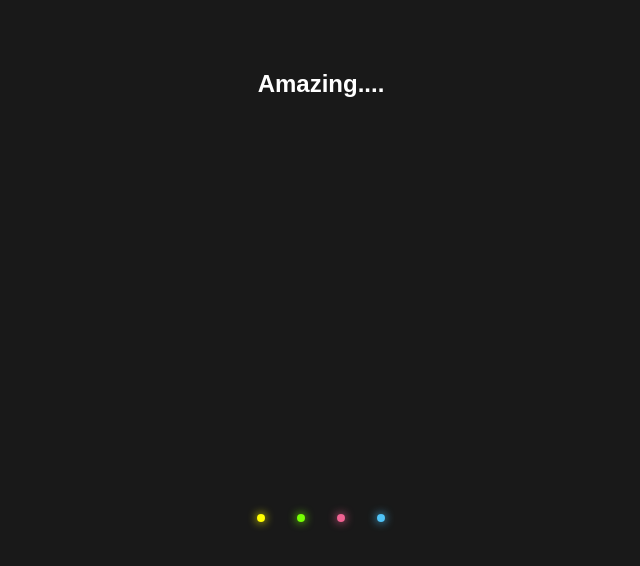
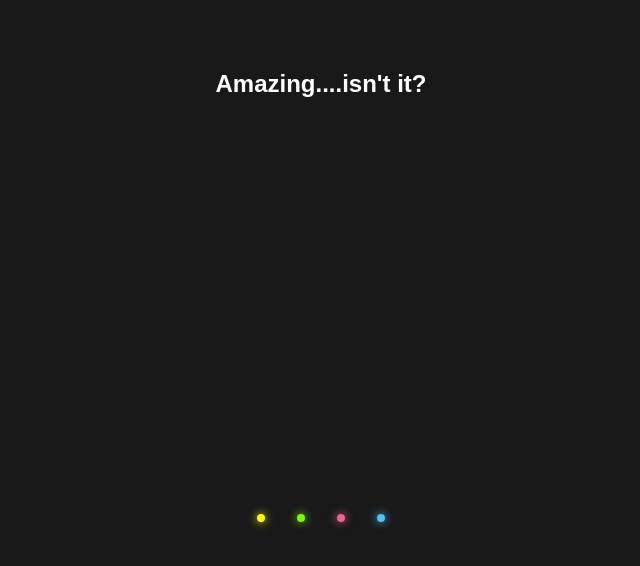
Before and after one commit to anupoleo/my-first-repo, a plain HTML site: page index.html in a window 1280 px wide. Shown: the whole page, without its empty margins (319-959 px from the left). Drawn offline with Linux system fonts and the light colour scheme.

Commit message:
updated header

```diff
--- a/index.html
+++ b/index.html
@@ -8,7 +8,7 @@
 </head>
 <body>
  <div>
-  <h2>Amazing....</h2>
+  <h2>Amazing....isn't it?</h2>
   <ul>
     <li></li>
     <li></li>
```
